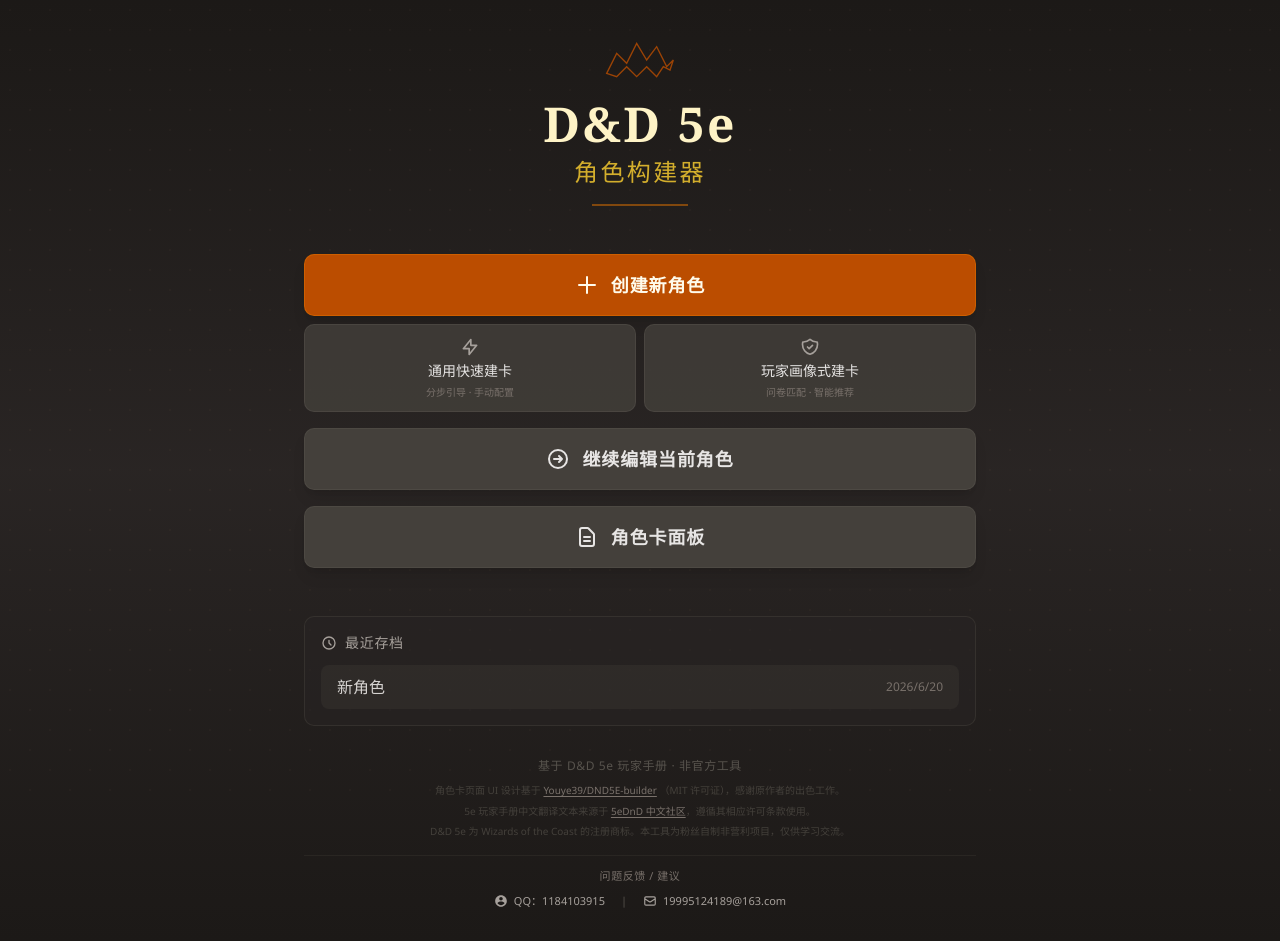
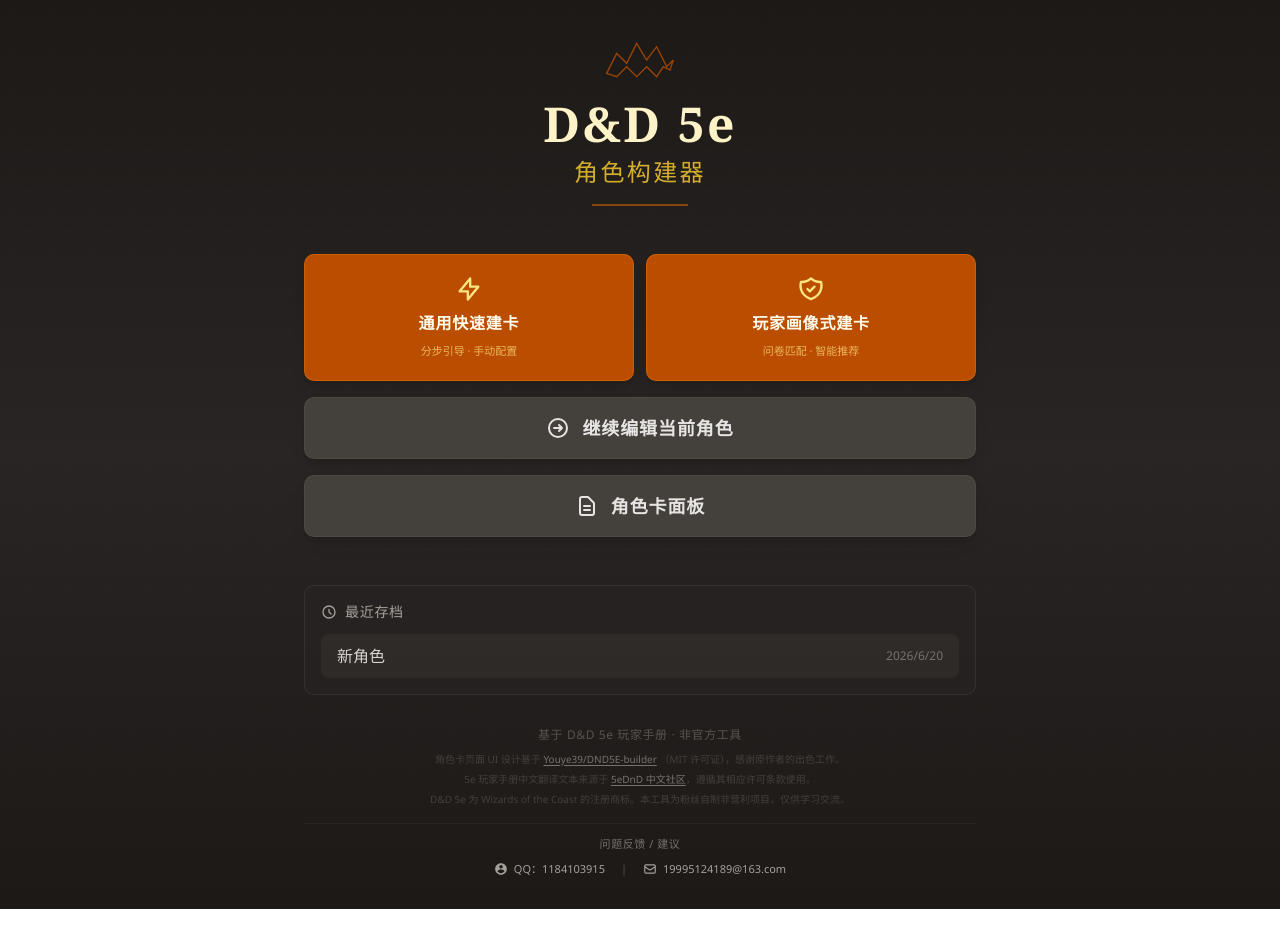
Before and after one commit to 110WSR/110WSR.github.io, a React (Vite) app: page /#/ in a window 1280 px wide. After the commit the page ends 909 px from the top, so only its background shows below. Built offline with nearby package versions, Linux system fonts and the light colour scheme.

Commit message:
fix: 移除主菜单中重复的创建新角色按钮，统一为两个建卡入口

```diff
--- a/src/pages/MainMenu.tsx
+++ b/src/pages/MainMenu.tsx
@@ -69,48 +69,34 @@
 
         {/* 主菜单按钮 */}
         <div className="space-y-4 mb-12">
-          {/* 创建新角色 - 展开选择 */}
-          <div className="space-y-2">
+          {/* 建卡方式选择 */}
+          <div className="grid grid-cols-2 gap-3">
             <button
               onClick={() => navigate("/create")}
-              className="w-full py-4 px-6 bg-amber-700 hover:bg-amber-600 text-amber-50 rounded-lg
+              className="py-5 px-4 bg-amber-700 hover:bg-amber-600 text-amber-50 rounded-lg
                          transition-all duration-200 shadow-lg hover:shadow-amber-700/30
-                         text-lg font-semibold tracking-wider border border-amber-600/50
-                         hover:border-amber-500/50 flex items-center justify-center gap-3"
+                         border border-amber-600/50 hover:border-amber-500/50
+                         flex flex-col items-center justify-center gap-2 group"
             >
-              <svg className="w-6 h-6" fill="none" viewBox="0 0 24 24" stroke="currentColor">
-                <path strokeLinecap="round" strokeLinejoin="round" strokeWidth={2} d="M12 4v16m8-8H4" />
-              </svg>
-              创建新角色
-            </button>
-
-            {/* 建卡方式选择 */}
-            <div className="grid grid-cols-2 gap-2">
-              <button
-                onClick={() => navigate("/create")}
-                className="py-3 px-4 bg-stone-700/80 hover:bg-stone-600 text-stone-200 rounded-lg
-                           transition-all duration-200 border border-stone-600/50 hover:border-amber-600/50
-                           text-sm font-medium flex flex-col items-center gap-1 group"
-              >
-                <svg className="w-5 h-5 text-stone-400 group-hover:text-amber-400 transition-colors" fill="none" viewBox="0 0 24 24" stroke="currentColor">
+              <svg className="w-7 h-7 text-amber-200 group-hover:text-amber-100 transition-colors" fill="none" viewBox="0 0 24 24" stroke="currentColor">
                 <path strokeLinecap="round" strokeLinejoin="round" strokeWidth={2} d="M13 10V3L4 14h7v7l9-11h-7z" />
               </svg>
-                <span>通用快速建卡</span>
-                <span className="text-[10px] text-stone-500">分步引导 · 手动配置</span>
+              <span className="text-base font-semibold tracking-wider">通用快速建卡</span>
+              <span className="text-[11px] text-amber-200/70">分步引导 · 手动配置</span>
             </button>
             <button
               onClick={() => navigate("/profile-create")}
-                className="py-3 px-4 bg-stone-700/80 hover:bg-stone-600 text-stone-200 rounded-lg
-                           transition-all duration-200 border border-stone-600/50 hover:border-amber-600/50
-                           text-sm font-medium flex flex-col items-center gap-1 group"
+              className="py-5 px-4 bg-amber-700 hover:bg-amber-600 text-amber-50 rounded-lg
+                         transition-all duration-200 shadow-lg hover:shadow-amber-700/30
+                         border border-amber-600/50 hover:border-amber-500/50
+                         flex flex-col items-center justify-center gap-2 group"
             >
-                <svg className="w-5 h-5 text-stone-400 group-hover:text-amber-400 transition-colors" fill="none" viewBox="0 0 24 24" stroke="currentColor">
+              <svg className="w-7 h-7 text-amber-200 group-hover:text-amber-100 transition-colors" fill="none" viewBox="0 0 24 24" stroke="currentColor">
                 <path strokeLinecap="round" strokeLinejoin="round" strokeWidth={2} d="M9 12l2 2 4-4m5.618-4.016A11.955 11.955 0 0112 2.944a11.955 11.955 0 01-8.618 3.04A12.02 12.02 0 003 9c0 5.591 3.824 10.29 9 11.622 5.176-1.332 9-6.03 9-11.622 0-1.042-.133-2.052-.382-3.016z" />
               </svg>
-                <span>玩家画像式建卡</span>
-                <span className="text-[10px] text-stone-500">问卷匹配 · 智能推荐</span>
+              <span className="text-base font-semibold tracking-wider">玩家画像式建卡</span>
+              <span className="text-[11px] text-amber-200/70">问卷匹配 · 智能推荐</span>
             </button>
-            </div>
           </div>
 
           <button
```
Also changed, not shown: 1 other file (tests, documents, lock files or other folders). Lines whose indentation alone changed are shown as unchanged.
